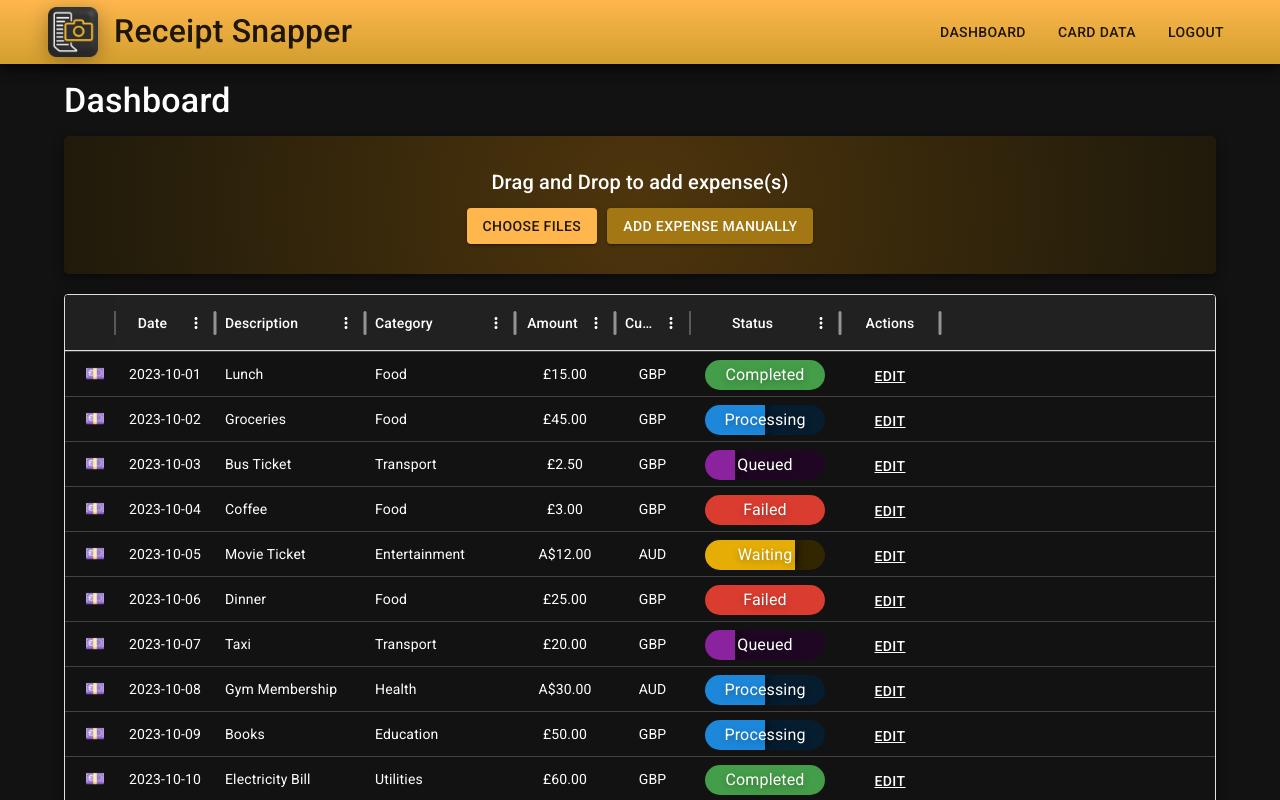
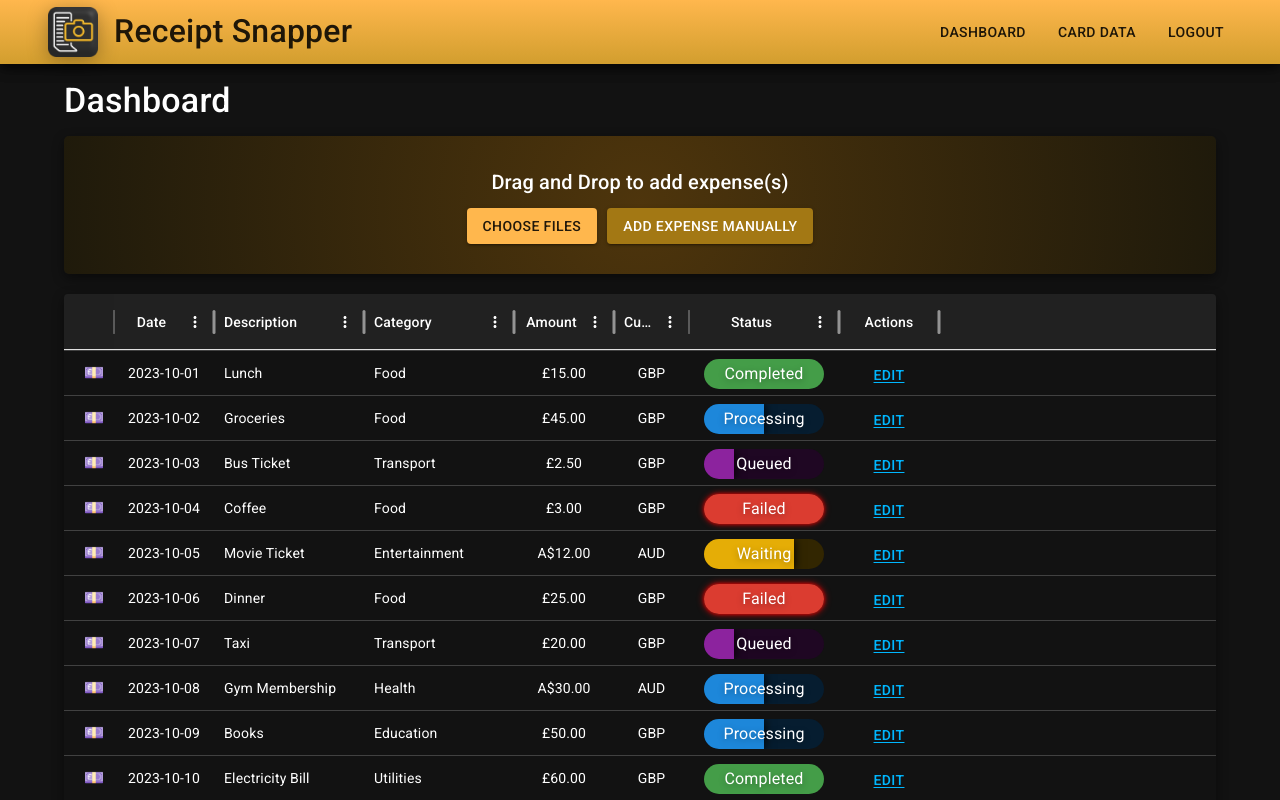
Before and after one commit to COMP2281/receipt-snapper, a React (Create React App) app in the folder myapp/: page /dashboard in a window 1280 px wide. Shown: the top 800 px of the page. Built offline with nearby package versions, Linux system fonts and the light colour scheme.

Commit message:
factored out upload and did other stuff to datagrid

```diff
--- a/myapp/src/components/expenseDatagrid.js
+++ b/myapp/src/components/expenseDatagrid.js
@@ -32,6 +32,7 @@ export default function ExpenseDatagrid({ rows }) {
                 },
                 maxHeight: '85vh',
                 boxShadow: '0px 4px 12px rgba(0, 0, 0, 0.47)',
+                border: "none",
 
                 mb: 4,
             }}
@@ -138,17 +139,16 @@ export default function ExpenseDatagrid({ rows }) {
                     filterable: false,
                     disableColumnMenu: true,
                     renderCell: (params) => (
-                        // add a nice edit button
                         <Button
-                            // try different variants - dotted underlined text
                             variant="text"
                             sx={{
                                 color: theme.palette.text.action,
                                 textDecoration: 'underline',
+                                textUnderlineOffset: '2px',
                                 cursor: 'pointer',
                             }}
                             onClick={() => {
-                                console.log('Edit row:', params.row);
+                                console.log('Edit row:', params.row.id);
                             }}
                         >
                             Edit
--- /dev/null
+++ b/myapp/src/components/expenseUploadBox.js
@@ -0,0 +1,42 @@
+import React from "react";
+
+import { Box, Typography, Button } from "@mui/material";
+import { useDropzone } from "react-dropzone";
+
+import { useTheme } from "@mui/material/styles";
+
+export default function ExpenseUploadBox() {
+
+        const theme = useTheme();
+        const { getRootProps, getInputProps, isDragActive, open } = useDropzone({
+            noClick: true,
+            noKeyboard: true
+        });
+
+        return (
+            <Box
+                {...getRootProps()}
+                sx={{
+                    borderRadius: '5px',
+                    padding: '30px',
+                    textAlign: 'center',
+                    marginBottom: '20px',
+                    background: isDragActive
+                        ? theme.palette.gradient.primary
+                        : theme.palette.gradient.secondary,
+                    boxShadow: '0px 4px 12px rgba(0, 0, 0, 0.47)', // Added drop shadow
+                }}
+            >
+                <input {...getInputProps()} />
+                <Typography variant="h6" sx={{ color: 'white' }}>
+                    {isDragActive ? 'Drop files here!' : 'Drag and Drop to add expense(s)'}
+                </Typography>
+                <Button variant="contained" component="span" sx={{ marginTop: '10px', marginRight: '10px' }} onClick={open}>
+                    Choose Files
+                </Button>
+                <Button variant="contained" color="secondary" component="span" sx={{ marginTop: '10px', color: theme.palette.text.primary }} onClick={() => { window.location.href = '/add-expense'; }}>
+                    Add Expense Manually
+                </Button>
+            </Box>
+        );
+    }
--- a/myapp/src/components/progressTag.js
+++ b/myapp/src/components/progressTag.js
@@ -18,6 +18,15 @@ export default function ProgressTag({ text, color, progress }) {
                 mr: 'auto',
                 overflow: 'hidden',
                 position: 'relative',
+                animation: text === "Failed" ? 'glow 1s infinite alternate' : 'none',
+                '@keyframes glow': {
+                    '0%': {
+                        boxShadow: '0 0 2px rgba(255, 0, 0, 0.2), 0 0 4px rgba(255, 0, 0, 0.2)',
+                    },
+                    '100%': {
+                        boxShadow: '0 0 4px rgba(255, 0, 0, .8), 0 0 8px rgba(255, 0, 0, 1.8)',
+                    },
+                },
             }}>
             <Box
                 sx={{
--- a/myapp/src/pages/dashboard.js
+++ b/myapp/src/pages/dashboard.js
@@ -6,6 +6,7 @@ import { useDropzone } from 'react-dropzone';
 import { Button, Box, Typography, useTheme } from '@mui/material';
 import PageTitle from '../components/pagetitle.js';
 import ExpenseDatagrid from '../components/expenseDatagrid.js';
+import ExpenseUploadBox from '../components/expenseUploadBox.js';
 
 
 export default function Dashboard() {
@@ -25,30 +26,7 @@ export default function Dashboard() {
             <Navbar />
             <Container>
                 <PageTitle title="Dashboard" />
-                <Box
-                    {...getRootProps()}
-                    sx={{
-                        borderRadius: '5px',
-                        padding: '30px',
-                        textAlign: 'center',
-                        marginBottom: '20px',
-                        background: isDragActive
-                            ? theme.palette.gradient.primary
-                            : theme.palette.gradient.secondary,
-                        boxShadow: '0px 4px 12px rgba(0, 0, 0, 0.47)', // Added drop shadow
-                    }}
-                >
-                    <input {...getInputProps()} />
-                    <Typography variant="h6" sx={{ color: 'white' }}>
-                        {isDragActive ? 'Drop files here!' : 'Drag and Drop to add expense(s)'}
-                    </Typography>
-                    <Button variant="contained" component="span" sx={{ marginTop: '10px', marginRight: '10px' }} onClick={open}>
-                        Choose Files
-                    </Button>
-                    <Button variant="contained" color="secondary" component="span" sx={{ marginTop: '10px', color: theme.palette.text.primary }} onClick={() => { window.location.href = '/add-expense'; }}>
-                        Add Expense Manually
-                    </Button>
-                </Box>
+                <ExpenseUploadBox/>
 
                 <ExpenseDatagrid rows={
                     [
--- a/myapp/src/theme.js
+++ b/myapp/src/theme.js
@@ -17,7 +17,7 @@ const theme = createTheme({
         text: {
             primary: '#FFFFFF',
             secondary: '#B0BEC5',
-            action: '#00B7FF'
+            action: '#00B7FF !important',
         },
 
         error: {
```
